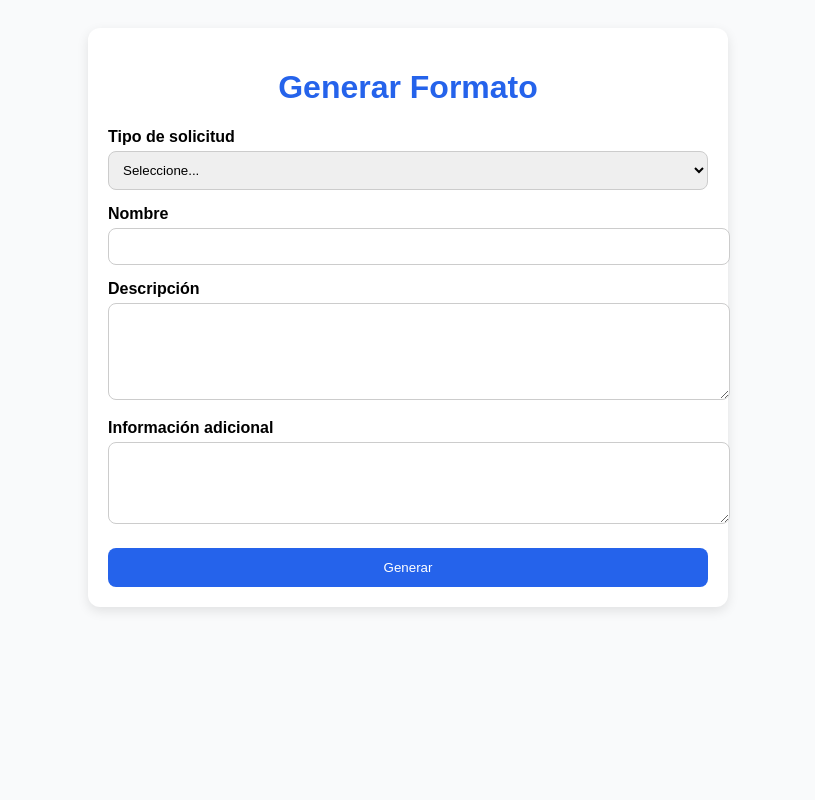
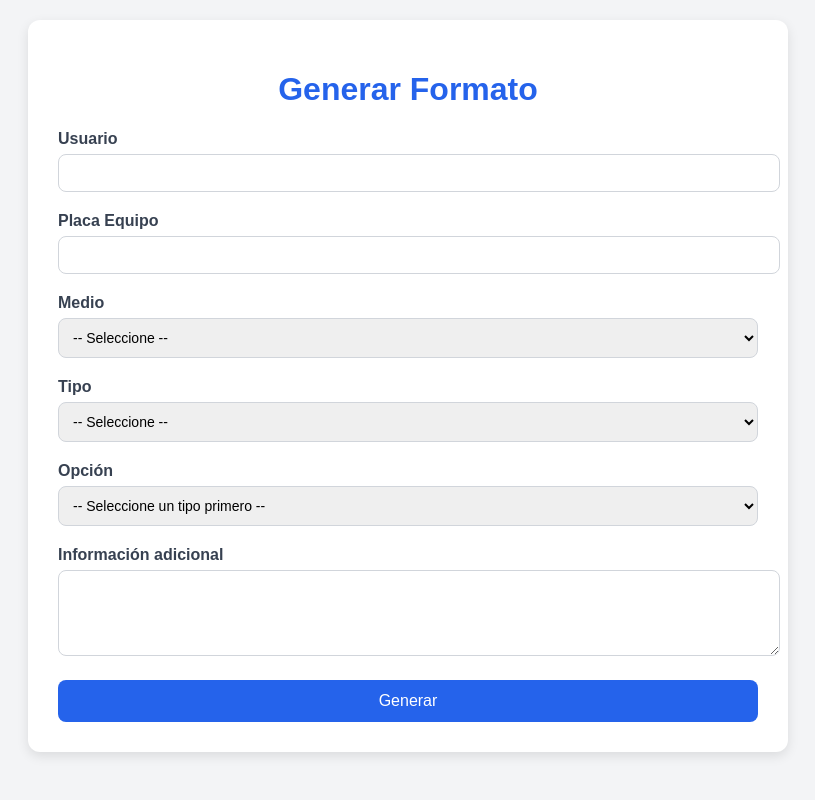
Before and after one commit to Steven-gil-dep/mi_app_flask, a Flask app: page / in a window 1280 px wide. Shown: the whole page, without its empty margins (232-1047 px from the left). Run offline with Flask 3, Linux system fonts and the light colour scheme.

Commit message:
Update form.html

```diff
--- a/templates/form.html
+++ b/templates/form.html
@@ -2,39 +2,138 @@
 <html lang="es">
 <head>
     <meta charset="UTF-8">
-    <title>Generador de Formatos</title>
+    <title>Generador de Formato</title>
     <style>
-        body { font-family: Arial, sans-serif; background: #f9fafb; padding: 20px; }
-        .container { max-width: 600px; margin: auto; background: white; padding: 20px; border-radius: 12px; box-shadow: 0 4px 12px rgba(0,0,0,0.1); }
-        h1 { text-align: center; color: #2563eb; }
-        label { display: block; margin-top: 15px; font-weight: bold; }
-        input, select, textarea { width: 100%; padding: 10px; margin-top: 5px; border-radius: 8px; border: 1px solid #ccc; }
-        button { margin-top: 20px; width: 100%; padding: 12px; background: #2563eb; color: white; border: none; border-radius: 8px; cursor: pointer; }
-        button:hover { background: #1d4ed8; }
+        body {
+            font-family: Arial, sans-serif;
+            background: #f3f4f6;
+            margin: 0;
+            padding: 20px;
+        }
+        .container {
+            max-width: 700px;
+            margin: auto;
+            background: white;
+            padding: 30px;
+            border-radius: 12px;
+            box-shadow: 0 4px 12px rgba(0,0,0,0.1);
+        }
+        h1 {
+            text-align: center;
+            color: #2563eb;
+        }
+        .field {
+            margin-bottom: 20px;
+        }
+        label {
+            font-weight: bold;
+            display: block;
+            margin-bottom: 6px;
+            color: #374151;
+        }
+        input, select, textarea {
+            width: 100%;
+            padding: 10px;
+            border: 1px solid #d1d5db;
+            border-radius: 8px;
+            font-size: 14px;
+        }
+        button {
+            background: #2563eb;
+            color: white;
+            padding: 12px 20px;
+            border: none;
+            border-radius: 8px;
+            cursor: pointer;
+            font-size: 16px;
+            width: 100%;
+        }
+        button:hover {
+            background: #1d4ed8;
+        }
     </style>
 </head>
 <body>
     <div class="container">
         <h1>Generar Formato</h1>
-        <form action="/generar" method="post">
-            <label for="tipo">Tipo de solicitud</label>
-            <select id="tipo" name="tipo" required>
-                <option value="">Seleccione...</option>
-                <option value="Requerimiento">Requerimiento</option>
-                <option value="Incidente">Incidente</option>
-            </select>
+        <form method="POST" action="/generar">
+            <div class="field">
+                <label>Usuario</label>
+                <input type="text" name="usuario" required>
+            </div>
 
-            <label for="nombre">Nombre</label>
-            <input type="text" id="nombre" name="nombre" required>
+            <div class="field">
+                <label>Placa Equipo</label>
+                <input type="text" name="placa" required>
+            </div>
 
-            <label for="descripcion">Descripción</label>
-            <textarea id="descripcion" name="descripcion" rows="5" required></textarea>
+            <div class="field">
+                <label>Medio</label>
+                <select name="medio" required>
+                    <option value="">-- Seleccione --</option>
+                    <option value="Presencial">Presencial</option>
+                    <option value="Virtual">Virtual</option>
+                </select>
+            </div>
 
-            <label for="adicional">Información adicional</label>
-            <textarea id="adicional" name="adicional" rows="4"></textarea>
+            <div class="field">
+                <label>Tipo</label>
+                <select id="tipo" name="tipo" required onchange="updateOpciones()">
+                    <option value="">-- Seleccione --</option>
+                    <option value="Requerimiento">Requerimiento</option>
+                    <option value="Incidente">Incidente</option>
+                </select>
+            </div>
+
+            <div class="field">
+                <label>Opción</label>
+                <select id="opcion" name="opcion" required>
+                    <option value="">-- Seleccione un tipo primero --</option>
+                </select>
+            </div>
+
+            <div class="field">
+                <label>Información adicional</label>
+                <textarea name="adicional" rows="4"></textarea>
+            </div>
 
             <button type="submit">Generar</button>
         </form>
     </div>
+
+    <script>
+        const opciones = {
+            "Requerimiento": [
+                "Actualización y configuración de Ivanty VPN",
+                "Actualización Ivanty",
+                "Instalación y configuración OpenVPN",
+                "Permisos de administrador",
+                "Permisos de admin temporal",
+                "Revisión por retiro",
+                "Alistamiento"
+            ],
+            "Incidente": [
+                "Falla en hardware",
+                "Error de software",
+                "Problema de conectividad",
+                "Interrupción del servicio"
+            ]
+        };
+
+        function updateOpciones() {
+            const tipo = document.getElementById("tipo").value;
+            const select = document.getElementById("opcion");
+            select.innerHTML = "<option value=''>-- Seleccione --</option>";
+
+            if (opciones[tipo]) {
+                opciones[tipo].forEach((op, i) => {
+                    const opt = document.createElement("option");
+                    opt.value = op;
+                    opt.text = `${i + 1}. ${op}`;
+                    select.appendChild(opt);
+                });
+            }
+        }
+    </script>
 </body>
 </html>
```
